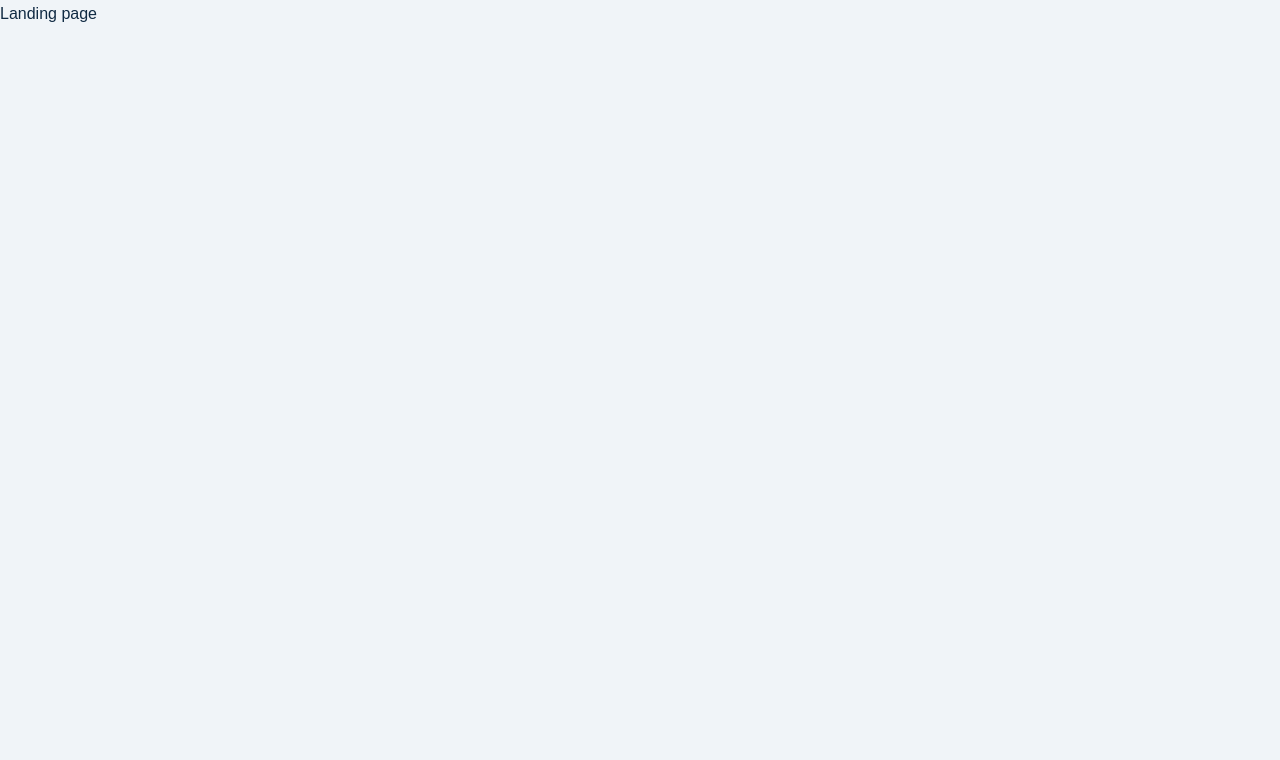
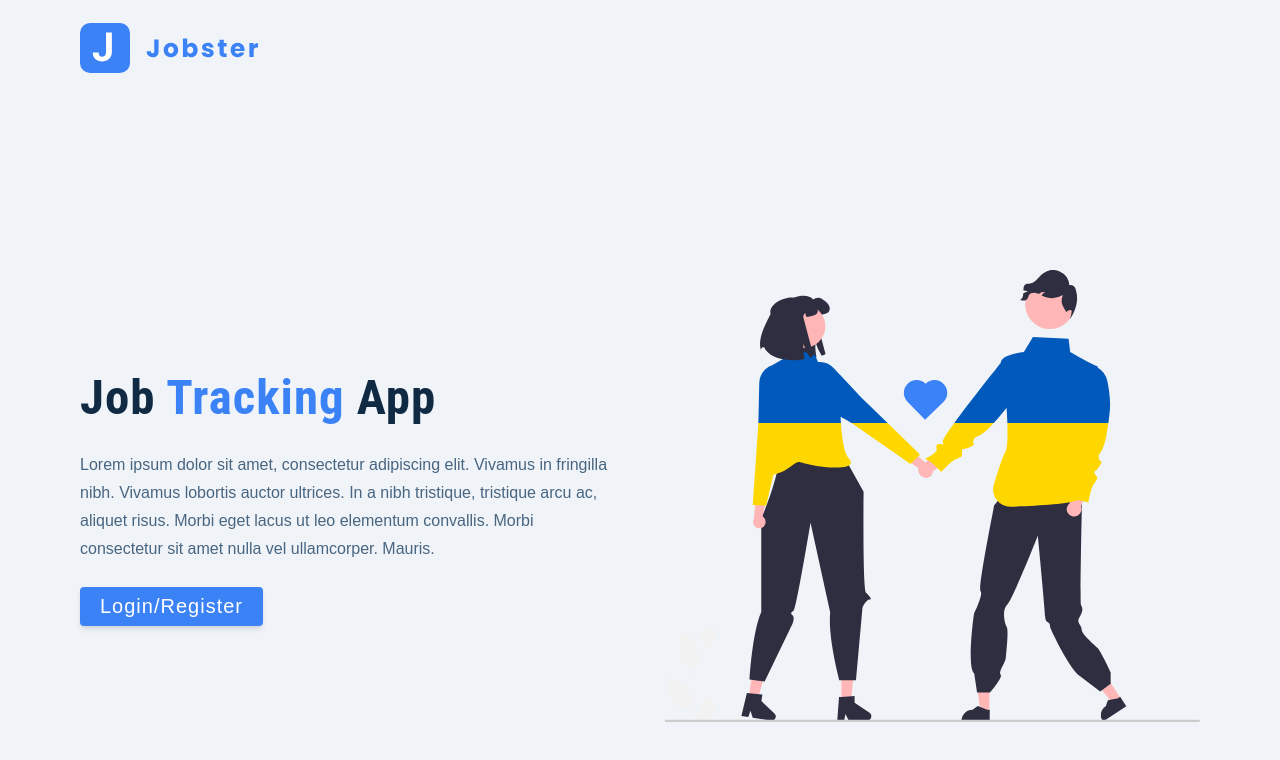
Before and after one commit to anamarijakukulj/practiceJS, a React (Create React App) app in the folder LearnReact/redux-toolkit-jobster/: page / in a window 1280 px wide. Shown: the top 760 px of the page. Built offline with nearby package versions, Linux system fonts and the light colour scheme.

Commit message:
Add structure and styling

```diff
--- a/LearnReact/redux-toolkit-jobster/src/pages/LandingPage.js
+++ b/LearnReact/redux-toolkit-jobster/src/pages/LandingPage.js
@@ -1,7 +1,79 @@
+import logo from "../assets/images/logo.svg";
+import main from "../assets/images/main.svg";
+import styled from "styled-components";
+
 const LandingPage = () => {
   return (
-    <div>Landing page</div>
-  )
+    <Wrapper>
+      <nav>
+        <img src={logo} alt="jobster logo" className="logo" />
+      </nav>
+
+      <div className="container page">
+        <div className="info">
+          <h1>
+            job <span>tracking</span> app
+          </h1>
+
+          <p>
+            Lorem ipsum dolor sit amet, consectetur adipiscing elit. Vivamus in
+            fringilla nibh. Vivamus lobortis auctor ultrices. In a nibh
+            tristique, tristique arcu ac, aliquet risus. Morbi eget lacus ut leo
+            elementum convallis. Morbi consectetur sit amet nulla vel
+            ullamcorper. Mauris.
+          </p>
+
+          <button className="btn btn-hero">Login/Register</button>
+        </div>
+
+        <img src={main} alt="job hunt" className="img main-img" />
+      </div>
+    </Wrapper>
+  );
 };
 
+const Wrapper = styled.main`
+  nav {
+    width: var(--fluid-width);
+    max-width: var(--max-width);
+    margin: 0 auto;
+    height: var(--nav-height);
+    display: flex;
+    align-items: center;
+  }
+
+  .page {
+    min-height: calc(100vh - var(--nav-height));
+    display: grid;
+    align-items: center;
+    margin-top: 3rem;
+  }
+
+  h1 {
+    font-weight: 700;
+    span {
+      color: var(--primary-500);
+    }
+  }
+
+  p {
+    color: var(--grey-600);
+  }
+
+  .main-img {
+    display: none;
+  }
+
+  @media screen and (min-width: 992px) {
+    .page {
+      grid-template-columns: 1fr 1fr;
+      column-gap: 3rem;
+    }
+
+    .main-img {
+      display: block;
+    }
+  }
+`;
+
 export default LandingPage;
```
